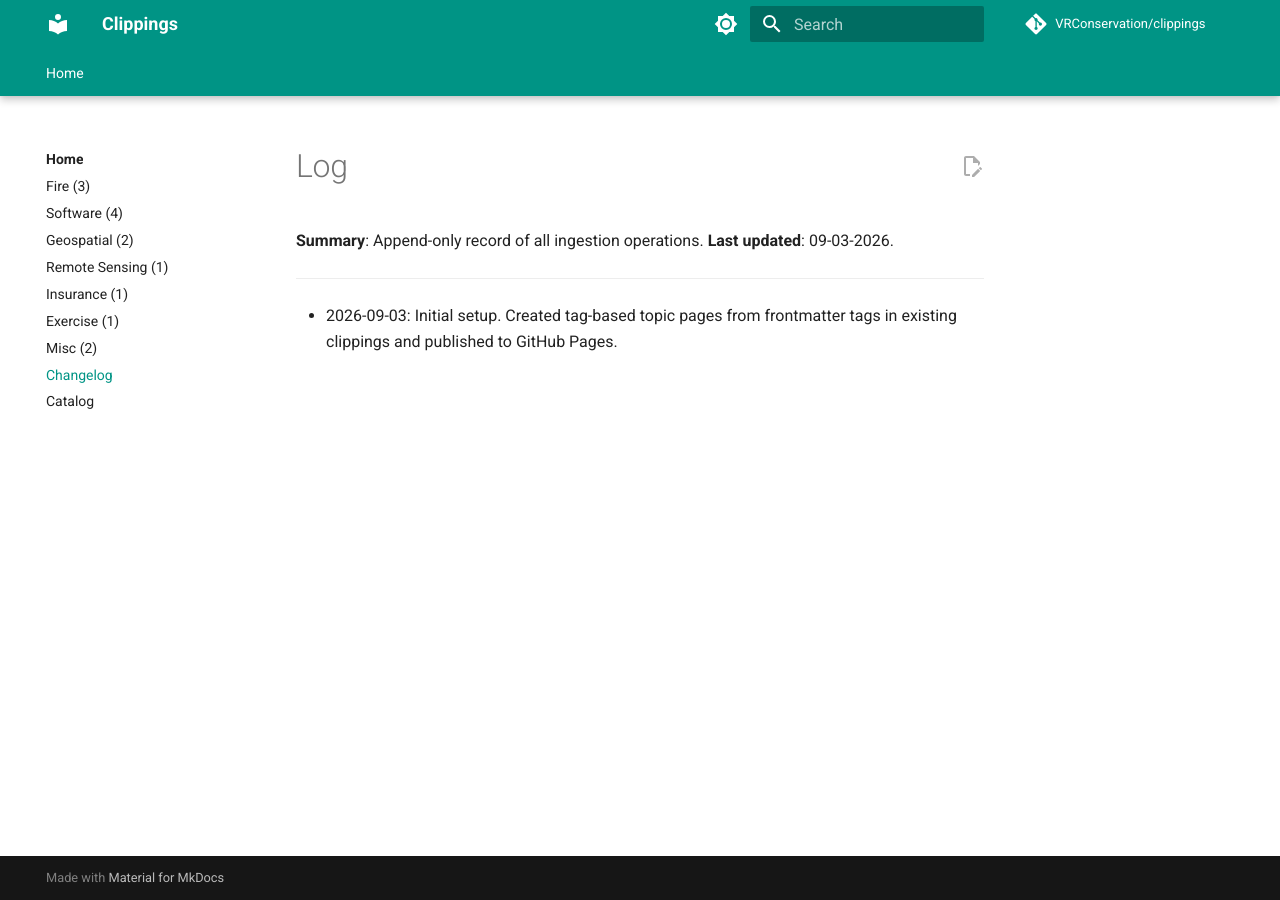
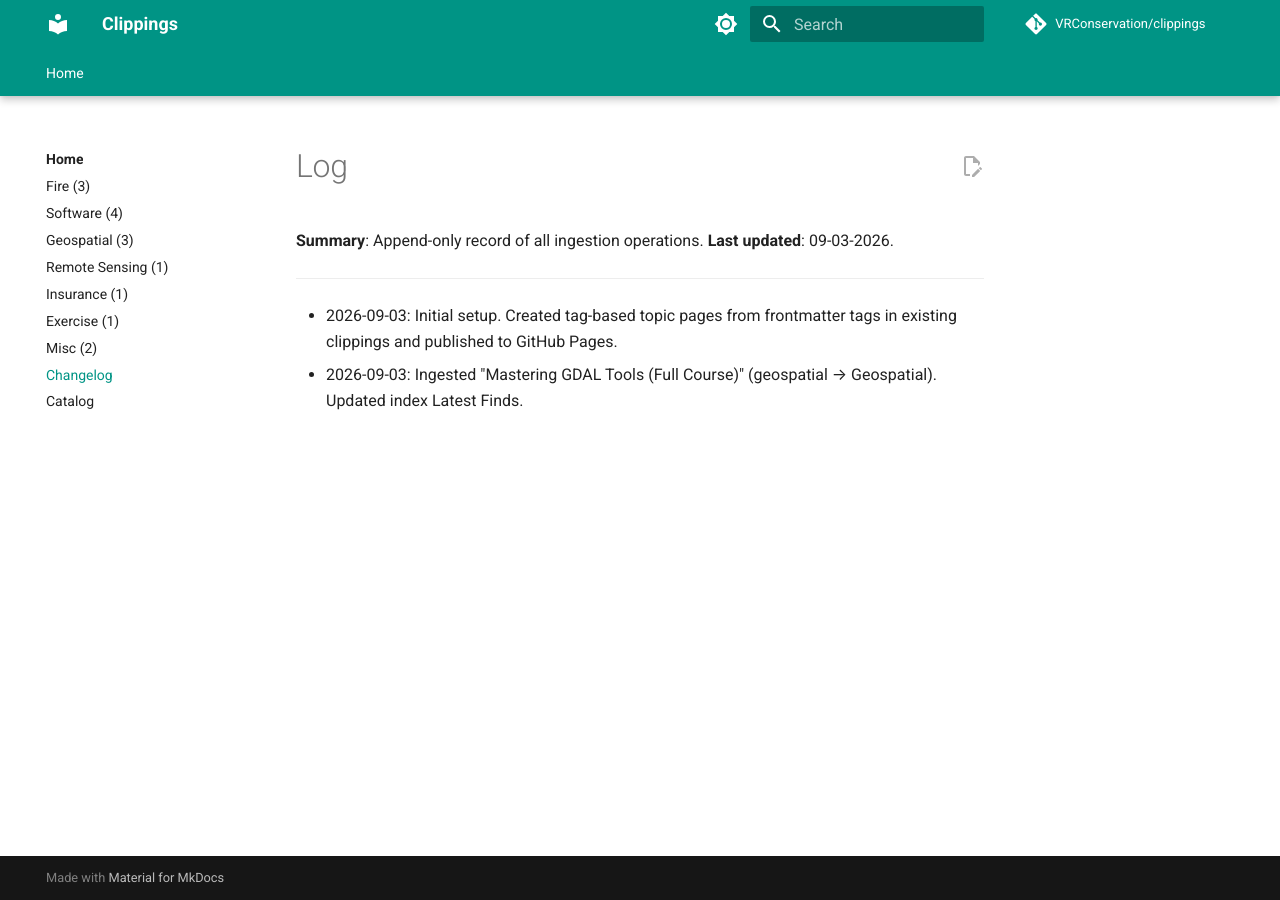
Before and after one commit to VRConservation/clippings, an MkDocs documentation site: the page built from notes/log.md, in a window 1280 px wide. Built offline with MkDocs 1.6.1 and Material for MkDocs 9.7.7, drawn with Linux system fonts in a browser that asks for light colours; comment, search, counter and statistics services are not loaded.

Commit message:
Ingest Mastering GDAL Tools into Geospatial notes

```diff
--- a/notes/log.md
+++ b/notes/log.md
@@ -6,3 +6,4 @@
 ---
 
 - 2026-09-03: Initial setup. Created tag-based topic pages from frontmatter tags in existing clippings and published to GitHub Pages.
+- 2026-09-03: Ingested "Mastering GDAL Tools (Full Course)" (geospatial → Geospatial). Updated index Latest Finds.
```
Also changed, not shown: notes/Geospatial.md (+2 -1 lines), notes/index.md (+1 -1 lines).
